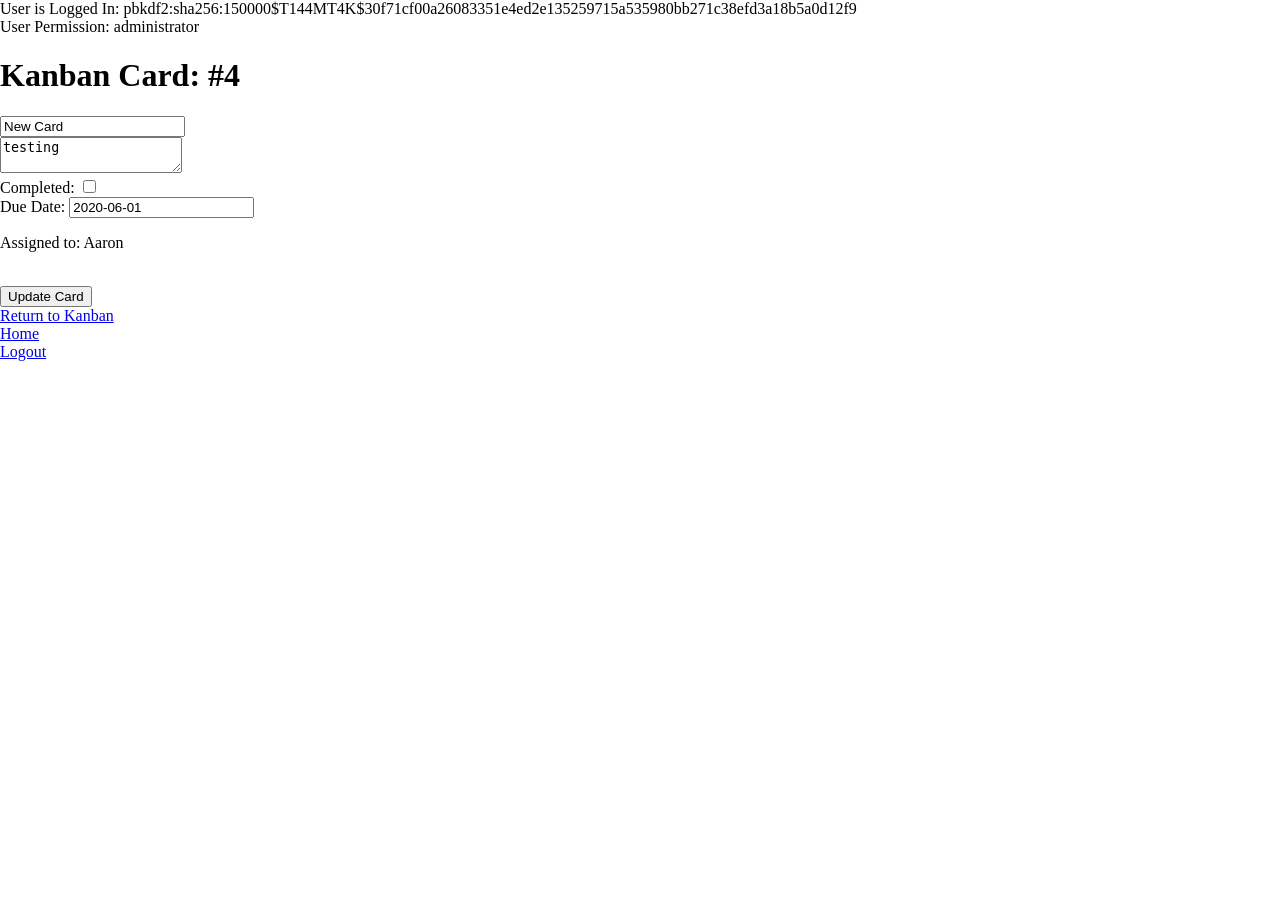
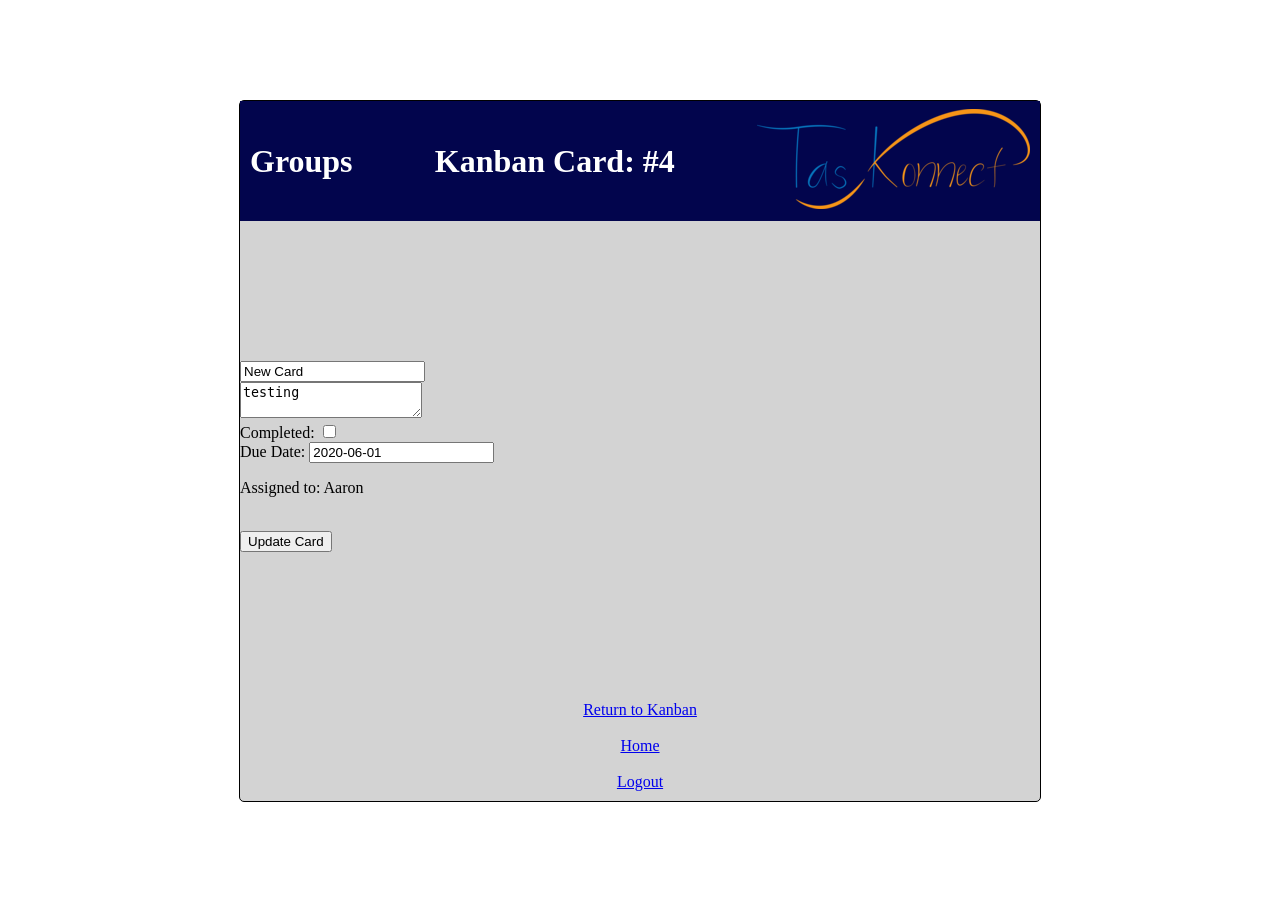
Before and after one commit to ablaser5/CSC394, a Flask app: page /kanban/card/4 in a window 1280 px wide. Before the commit the page ends 361 px from the top, so only its background shows below. Run offline with Flask 2, Linux system fonts and the light colour scheme; a user stored in the database is signed in; data comes from the database, SQL or seed files in the repository; some libraries are stand-ins or nearby versions.

Commit message:
Adding style

```diff
--- a/static/css/kanban.css
+++ b/static/css/kanban.css
@@ -99,3 +99,42 @@
 	margin-top: 10px;
 	margin-right: 4px;
 }
+
+#form {
+	overflow: none;
+	width: 800px;
+	height: 700px;
+	border-radius: 5px;
+	border: 1px solid black;
+	margin: auto;
+	margin-top: 100px;
+	display: flex;
+	justify-content: space-between;
+	background-color: lightgray;
+	flex-direction: column;
+  }
+
+  #header {
+	height: 120px;
+	background-color: #02054d;
+	display: flex;
+	flex-direction: row;
+	align-items: center;
+	justify-content: space-between;
+  }
+
+  #footer {
+	display: flex;
+	flex-direction: column;
+	align-items: center;
+	margin: 10px;
+  }
+
+  #taskonnect {
+	margin: 10px;
+  }
+
+  h1 {
+	color: white;
+	margin: 10px;
+  }
--- /dev/null
+++ b/static/css/kanban_card.css
@@ -0,0 +1,38 @@
+#form {
+  overflow: none;
+  width: 800px;
+  height: 700px;
+  border-radius: 5px;
+  border: 1px solid black;
+  margin: auto;
+  margin-top: 100px;
+  display: flex;
+  justify-content: space-between;
+  background-color: lightgray;
+  flex-direction: column;
+}
+
+#header {
+  height: 120px;
+  background-color: #02054d;
+  display: flex;
+  flex-direction: row;
+  align-items: center;
+  justify-content: space-between;
+}
+
+#footer {
+  display: flex;
+  flex-direction: column;
+  align-items: center;
+  margin: 10px;
+}
+
+#taskonnect {
+  margin: 10px;
+}
+
+h1 {
+  color: white;
+  margin: 10px;
+}
--- a/templates/kanban_card.html
+++ b/templates/kanban_card.html
@@ -1,15 +1,21 @@
 {% extends "base.html" %}
 {% block title %}Home{% endblock %}
 {% block head %}
-<link rel="stylesheet" type="text/css" href="{{ url_for('static', filename='css/kanban.css') }}">
+<link rel="stylesheet" type="text/css" href="{{ url_for('static', filename='css/kanban_card.css') }}">
 {{ super() }}
 {% endblock %}
 {% block content %}
-	User is Logged In: {{ user['user_hash'] }} <br>
-	User Permission: {{ user['permission'] }}
+<!-- User is Logged In: {{ user['user_hash'] }} <br>
+	User Permission: {{ user['permission'] }} -->
 
+<div id="form">
+	<div id="header">
+		<h1>Groups</h1>
 		<h1>Kanban Card: #{{ card['card_id'] }}</h1>
-
+		<center><img id="taskonnect" src="static/assets/KonnectLogos.png">
+		</center>
+	</div>
+	<div id="first-form">
 		{% for error in errors %}
 		<p class="error">{{ error }}</p>
 		{% endfor %}
@@ -42,11 +48,12 @@
 
 				{% if key == 'due_date' %}
 				<script type="text/javascript">
-						$(function() {
-						    $( "#{{ key }}" ).datepicker({ dateFormat: 'yy-mm-dd' });
+					$(function () {
+						$("#{{ key }}").datepicker({ dateFormat: 'yy-mm-dd' });
 					});
 				</script>
-					<label for="{{ key }}">Due Date: </label><input type="text" name="{{ key }}" id="{{ key }}" value="{{ card[key] }}"><br>
+				<label for="{{ key }}">Due Date: </label><input type="text" name="{{ key }}" id="{{ key }}"
+					value="{{ card[key] }}"><br>
 				{% endif %}
 
 				{% if key == 'card_id' %}
@@ -57,14 +64,20 @@
 				<input type="submit" name="submit" value="Update Card">
 			</div>
 		</form>
+	</div>
+	<div id="footer">
+		<a href="/kanban">Return to Kanban</a><br>
+		<a href="/home">Home</a><br>
+		<a href="/logout">Logout</a>
+	</div>
+</div>
+
+
+
 
 <!-- <h4>Comments</h4>
 	<div id="card-comments">
 
 	</div> -->
 
-	<a href="/kanban">Return to Kanban</a><br>
-	<a href="/home">Home</a><br>
-	<a href="/logout">Logout</a>
-
 {% endblock %}
```
Also changed, not shown: static/css/kanban_add_card.css (added, +38 -0 lines), templates/kanban.html (+45 -17 lines), templates/kanban_add_card.html (+15 -5 lines). Lines whose indentation alone changed are shown as unchanged.
